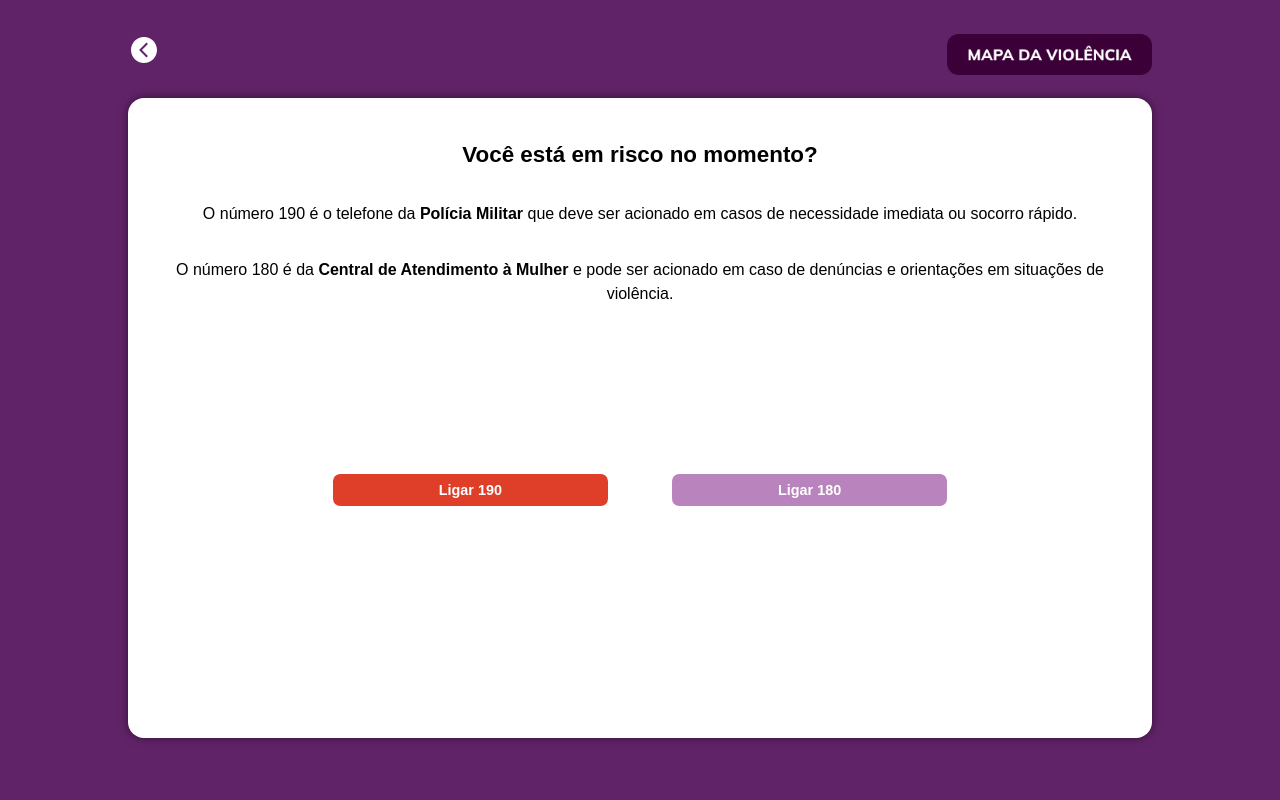
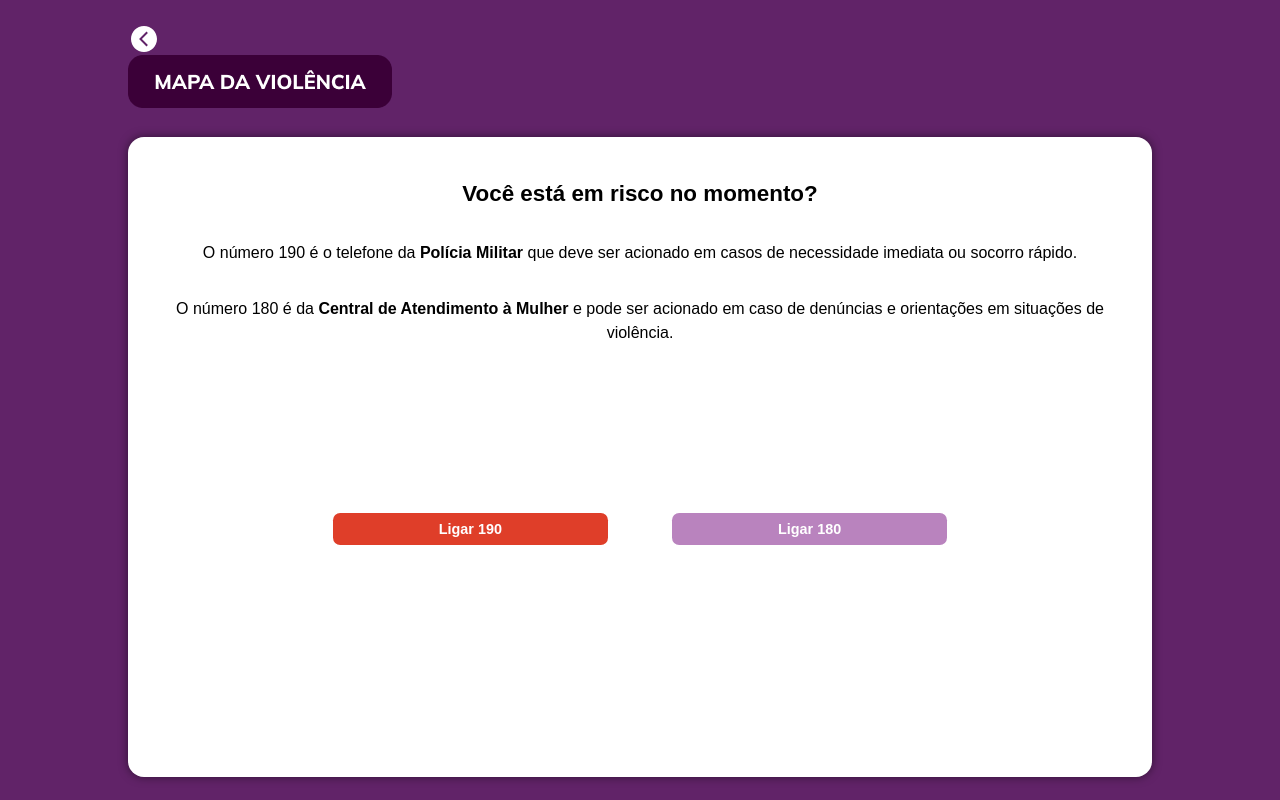
Before and after one commit to anajbsouza/Mapa-da-Violencia, a React (Vite) app in the folder frontend/: page /emergency in a window 1280 px wide. Built offline with nearby package versions, Linux system fonts and the light colour scheme.

Commit message:
fix: header component corrections

```diff
--- a/frontend/src/components/Header.tsx
+++ b/frontend/src/components/Header.tsx
@@ -1,3 +1,4 @@
+
 import Logo from "../assets/logo2.png"
 import { useNavigate } from "react-router-dom";
 import { IoChevronBackCircleSharp } from "react-icons/io5";
@@ -7,13 +8,13 @@ const Header = () => {
 
     return (
         <div>
-            <header className="header">
-                <section className="header-items reset-svg">
+            <header className="header-main">
+                <section className="header-items-main reset-svg">
                     <button className="button-back" onClick={() => navigate(-1)}>
                         <IoChevronBackCircleSharp className="icon-back" />
                     </button>
 
-                    <img className="logo" src={Logo} alt="Logo da Gloria" onClick={() => navigate("/")}/>
+                    <img className="logo-main" src={Logo} alt="Logo da Gloria" onClick={() => navigate("/")}/>
                 </section>
             </header>
         </div>
--- a/frontend/src/components/HeaderMapHome.tsx
+++ /dev/null
@@ -1,22 +0,0 @@
-import Logo from "../assets/logo2.png"
-
-const reloadPage = async () => {
-    sessionStorage.clear();
-    window.location.reload()
-}
-
-const HeaderMapHome = () => {
-
-    return (
-        <div>
-            <header className="header">
-                <section className="header-map-items" >
-                    <img className="logo-map" src={Logo} alt="Logo da Gloria"
-                    onClick={() => reloadPage()}/>
-                </section>
-            </header>
-        </div>
-    );
-};
-
-export default HeaderMapHome;
--- a/frontend/src/components/HeaderThankYou.tsx
+++ /dev/null
@@ -1,19 +0,0 @@
-import Logo from "../assets/logo2.png"
-import { useNavigate } from "react-router-dom";
-
-const HeaderTy = () => {
-    const navigate = useNavigate();
-
-    return (
-        <div>
-            <header className="header">
-                <section className="header-items reset-svg">
-
-                    <img className="logo" src={Logo} alt="Logo da Gloria" onClick={() => navigate("/map-filter")}/>
-                </section>
-            </header>
-        </div>
-    );
-};
-
-export default HeaderTy;
```
Also changed, not shown: frontend/src/assets/logo.png (deleted), frontend/src/assets/logo_home.png (deleted).
